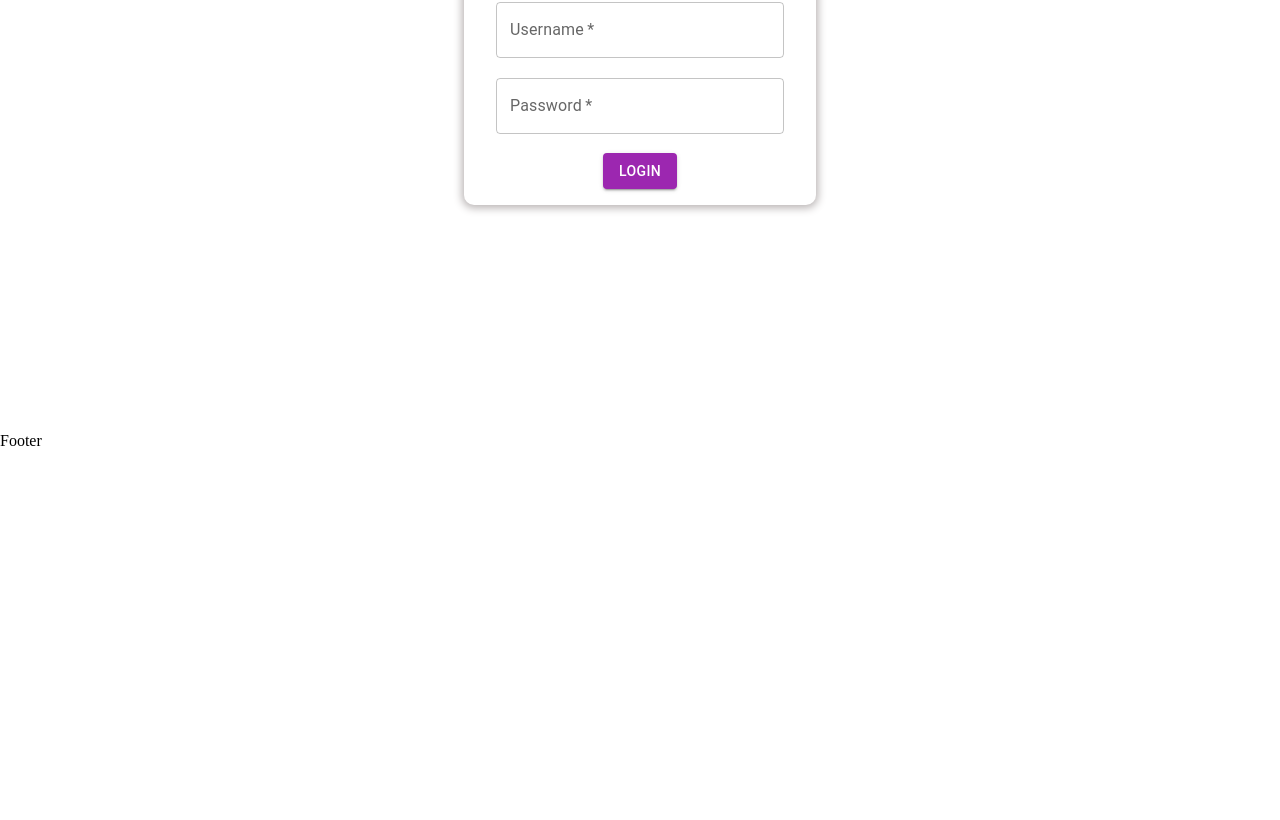
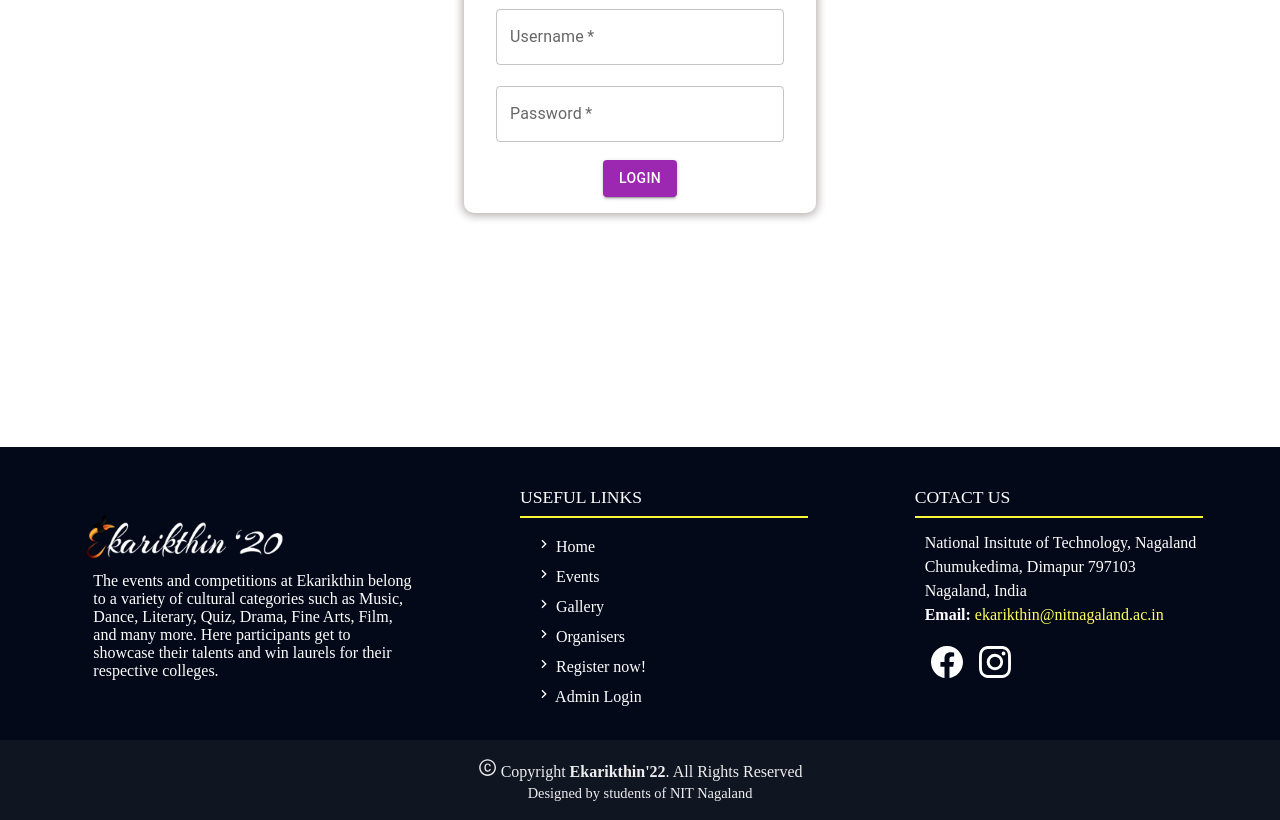
Before and after one commit to harikumarDev/Ekarikthin, a React (Create React App) app in the folder frontend/: page /admin/login in a window 1280 px wide. Shown: the part 350-1170 px from the top of the page. Before the commit the page ends 800 px from the top, so only its background shows below. Built offline with nearby package versions, Linux system fonts and the light colour scheme.

Commit message:
Footer and fixing minor issues

```diff
--- a/frontend/src/components/Admin/Admin.css
+++ b/frontend/src/components/Admin/Admin.css
@@ -3,7 +3,7 @@
   flex-direction: column;
   align-items: center;
   justify-content: center;
-  height: 100%;
+  height: 92vh;
   padding: 0;
   margin: 0;
 }
@@ -26,7 +26,7 @@
 @media only screen and (max-width: 768px) {
   .admLogin {
     position: absolute;
-    top: 16em;
+    top: 40%;
   }
 }
 
--- a/frontend/src/components/Admin/Login.js
+++ b/frontend/src/components/Admin/Login.js
@@ -39,7 +39,7 @@ export default function Login() {
         notifyError("Something went wrong. Please try again");
       }
     } catch (err) {
-      err.response && notifyError(err.response);
+      err.response && notifyError(err.response.data.message);
     }
   };
 
--- a/frontend/src/components/Layout/Footer.js
+++ b/frontend/src/components/Layout/Footer.js
@@ -1,5 +1,117 @@
 import React from "react";
+import { AiOutlineCopyright } from "react-icons/ai";
+import { RiArrowRightSLine } from "react-icons/ri";
+import { BsFacebook, BsInstagram } from "react-icons/bs";
+import { Link } from "react-router-dom";
 
 export default function Footer() {
-  return <p>Footer</p>;
+  const scroll = () => {
+    window.scrollTo({
+      top: 0,
+      left: 0,
+      behavior: "smooth",
+    });
+  };
+
+  return (
+    <>
+      <div className="footer-details">
+        <div>
+          <div className="logo-foot">
+            <img src="/title.png" alt="ekarikthin" height="45px" />
+          </div>
+          <div className="foot-text">
+            <p>
+              The events and competitions at Ekarikthin belong to a variety of
+              cultural categories such as Music, Dance, Literary, Quiz, Drama,
+              Fine Arts, Film, and many more. Here participants get to showcase
+              their talents and win laurels for their respective colleges.
+            </p>
+          </div>
+        </div>
+        <div className="foot-box">
+          <div className="footer-head">USEFUL LINKS</div>
+          <div className="foot-underline"></div>
+          <div>
+            <ul>
+              <li>
+                <RiArrowRightSLine />{" "}
+                <Link onClick={scroll} to="/">
+                  Home
+                </Link>
+              </li>
+              <li>
+                <RiArrowRightSLine />{" "}
+                <Link onClick={scroll} to="/events">
+                  Events
+                </Link>
+              </li>
+              <li>
+                <RiArrowRightSLine />{" "}
+                <Link onClick={scroll} to="/gallery">
+                  Gallery
+                </Link>
+              </li>
+              <li>
+                <RiArrowRightSLine />{" "}
+                <Link onClick={scroll} to="organisers">
+                  Organisers
+                </Link>
+              </li>
+              <li>
+                <RiArrowRightSLine />{" "}
+                <Link onClick={scroll} to="registration">
+                  Register now!
+                </Link>
+              </li>
+              <li>
+                <RiArrowRightSLine />{" "}
+                <Link onClick={scroll} to="/admin/login">
+                  Admin Login
+                </Link>
+              </li>
+            </ul>
+          </div>
+        </div>
+        <div className="foot-box">
+          <div className="footer-head">COTACT US</div>
+          <div className="foot-underline"></div>
+          <div className="cont-details">
+            <p>National Insitute of Technology, Nagaland</p>
+            <p>Chumukedima, Dimapur 797103</p>
+            <p>Nagaland, India</p>
+            <p>
+              <b>Email:</b>{" "}
+              <span style={{ color: "#FFFF5F" }}>
+                ekarikthin@nitnagaland.ac.in
+              </span>
+            </p>
+          </div>
+          <div className="social-links">
+            <a
+              target="_blank"
+              rel="noreferrer"
+              href="https://www.facebook.com/Ekarikthin/"
+            >
+              <BsFacebook className="social-icon" />
+            </a>
+            <a
+              target="_blank"
+              rel="noreferrer"
+              href="https://www.instagram.com/ekarikthin_/"
+            >
+              <BsInstagram className="social-icon" />
+            </a>
+          </div>
+        </div>
+      </div>
+      <div className="footer-copyrigths">
+        <div>
+          <AiOutlineCopyright className="copyright" /> Copyright{" "}
+          <b>Ekarikthin'22</b>. All Rights Reserved
+        </div>
+        <div className="designed-by">Designed by students of NIT Nagaland</div>
+      </div>
+    </>
+  );
 }
--- a/frontend/src/components/Layout/Layout.css
+++ b/frontend/src/components/Layout/Layout.css
@@ -124,3 +124,115 @@ nav {
     opacity: 1;
   }
 }
+
+/* Footer */
+footer {
+  bottom: 0;
+  width: 100%;
+}
+
+.footer-details {
+  display: flex;
+  justify-content: space-around;
+  align-items: center;
+  flex-wrap: wrap;
+  padding: 1.5rem;
+  color: #fff;
+  background-color: #040919;
+}
+
+.footer-details > * {
+  margin: 1em;
+}
+
+.logo-foot {
+  cursor: pointer;
+  align-items: center;
+  padding: 0.5rem 0;
+}
+
+.foot-text {
+  width: 20em;
+  padding-left: 1em;
+}
+
+.foot-box {
+  width: 18em;
+  margin-bottom: auto;
+}
+
+.foot-box ul {
+  list-style: none;
+  padding-top: 10px;
+  display: flex;
+  flex-direction: column;
+}
+
+.foot-box ul > li {
+  display: inline;
+  margin-bottom: 10px;
+  margin-left: 16px;
+  cursor: pointer;
+}
+
+.foot-box ul > *:hover {
+  color: rgb(252, 252, 105);
+}
+
+.footer-head {
+  font: bold;
+  font-size: 1.1rem;
+}
+
+.foot-underline {
+  width: 100%;
+  height: 2px;
+  background-color: rgb(248, 248, 53);
+  margin: 0.5em 0;
+}
+
+.cont-details {
+  margin-top: 16px;
+  margin-left: 10px;
+}
+
+.cont-details > * {
+  margin-top: 6px;
+}
+
+.social-links {
+  margin-left: 16px;
+  margin-top: 0.7em;
+  font-size: 2em;
+  display: flex;
+}
+
+.social-icon {
+  transition: color 0.3s ease-in-out;
+  margin-right: 16px;
+}
+
+.social-icon:hover {
+  background-color: white;
+  color: #040919;
+  border-radius: 60%;
+}
+
+.footer-copyrigths {
+  display: flex;
+  flex-direction: column;
+  align-items: center;
+  justify-content: center;
+  height: 5em;
+  background-color: #101522;
+  color: #eee;
+}
+
+.copyright {
+  font-size: 1.2em;
+}
+
+.designed-by {
+  font-size: 0.9em;
+  margin-top: 0.2em;
+}
--- a/frontend/src/components/Organisers/Organisers.css
+++ b/frontend/src/components/Organisers/Organisers.css
@@ -1,5 +1,3 @@
-
-
 .underline-ek {
   background: linear-gradient(to left, #e40707, #d39f1c 100%);
   background-position: 0 100%;
--- a/frontend/src/components/Registrations/Registrations.css
+++ b/frontend/src/components/Registrations/Registrations.css
@@ -3,7 +3,7 @@
   flex-direction: column;
   align-items: center;
   justify-content: center;
-  height: 100%;
+  height: 92vh;
   padding: 0;
   margin: 0;
 }
@@ -55,7 +55,7 @@
   .formContainer {
     width: 85vw;
     position: absolute;
-    top: 10em;
+    top: 23%;
   }
 
   .regTitle {
```
